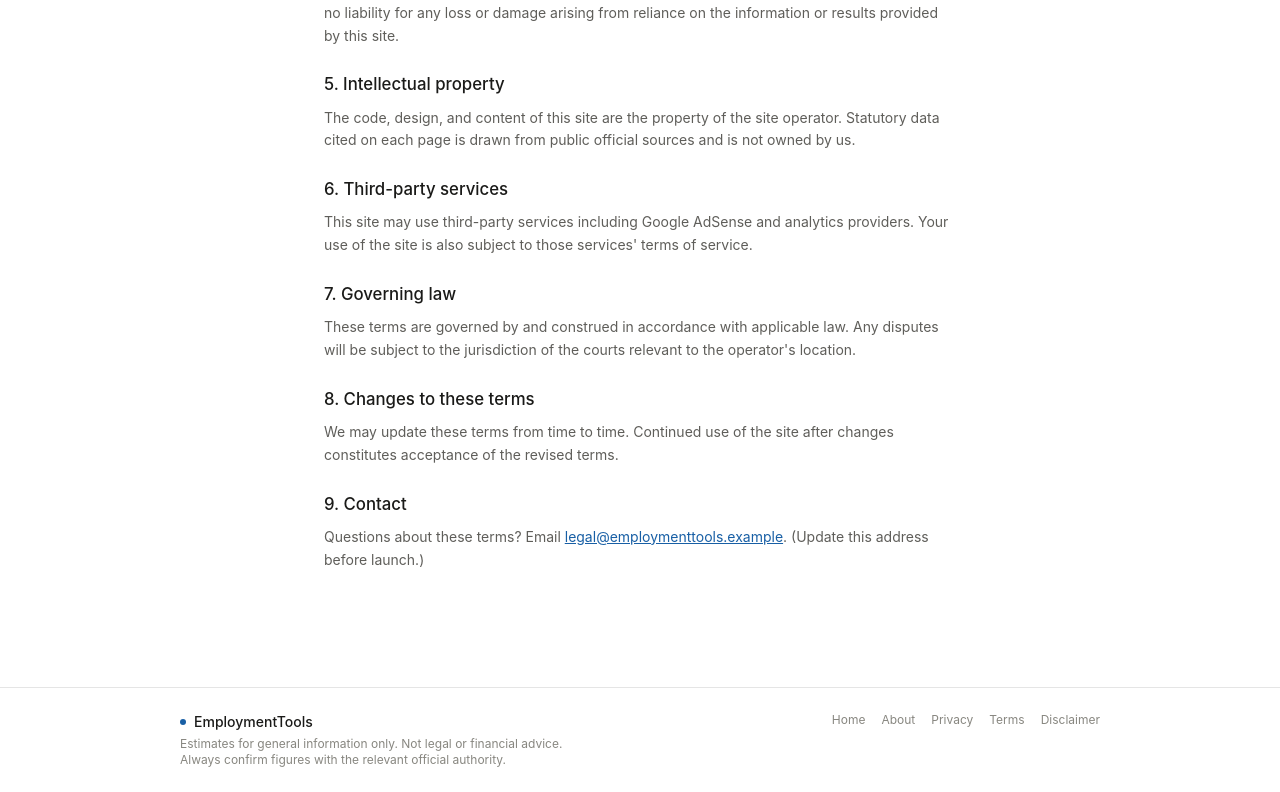
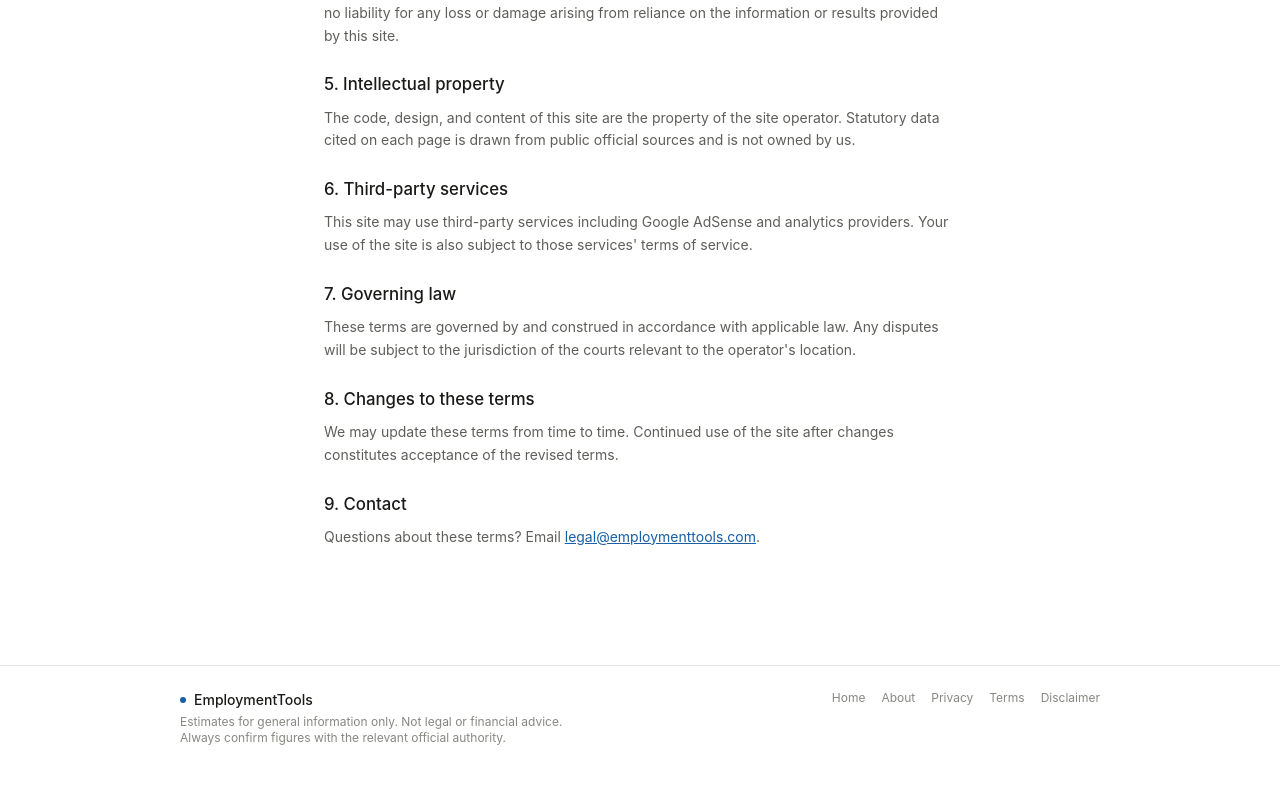
Before and after one commit to jaspalzzz/everyDayTools, a Next.js app: page /terms in a window 1280 px wide. Shown: the part 815-1607 px from the top of the page. After the commit the page ends 1585 px from the top, so only its background shows below. Built offline with nearby package versions, Linux system fonts and the light colour scheme; no server answers.

Commit message:
T0 complete: env-driven domain, contact emails in SITE, twitter-image, legal pages in sitemap

```diff
--- a/app/layout.tsx
+++ b/app/layout.tsx
@@ -27,7 +27,7 @@ export const metadata: Metadata = {
     title: `${SITE.name} — ${SITE.tagline}`,
     description:
       "Free, country-aware employment calculators. Live results, no signup, instant PDF.",
-    images: ["/opengraph-image"],
+    images: ["/twitter-image"],
   },
 };
 
--- a/app/privacy/page.tsx
+++ b/app/privacy/page.tsx
@@ -91,10 +91,10 @@ export default function PrivacyPage() {
       <h2>8. Contact</h2>
       <p>
         Questions about this policy? Email us at{" "}
-        <a href="mailto:privacy@employmenttools.example" className="text-brand-600 hover:underline">
-          privacy@employmenttools.example
+        <a href={`mailto:${SITE.privacyEmail}`} className="text-brand-600 hover:underline">
+          {SITE.privacyEmail}
         </a>
-        . (Update this address before launch.)
+        .
       </p>
     </article>
   );
--- a/app/sitemap.ts
+++ b/app/sitemap.ts
@@ -12,6 +12,9 @@ export default function sitemap(): MetadataRoute.Sitemap {
   return [
     { url: SITE.url, changeFrequency: "weekly", priority: 1 },
     { url: `${SITE.url}/about`, changeFrequency: "yearly", priority: 0.3 },
+    { url: `${SITE.url}/privacy`, changeFrequency: "yearly", priority: 0.2 },
+    { url: `${SITE.url}/terms`, changeFrequency: "yearly", priority: 0.2 },
+    { url: `${SITE.url}/disclaimer`, changeFrequency: "yearly", priority: 0.2 },
     ...toolEntries,
   ];
 }
--- a/app/terms/page.tsx
+++ b/app/terms/page.tsx
@@ -83,10 +83,10 @@ export default function TermsPage() {
       <h2>9. Contact</h2>
       <p>
         Questions about these terms? Email{" "}
-        <a href="mailto:legal@employmenttools.example" className="text-brand-600 hover:underline">
-          legal@employmenttools.example
+        <a href={`mailto:${SITE.legalEmail}`} className="text-brand-600 hover:underline">
+          {SITE.legalEmail}
         </a>
-        . (Update this address before launch.)
+        .
       </p>
     </article>
   );
--- /dev/null
+++ b/app/twitter-image.tsx
@@ -0,0 +1,8 @@
+import OgImage, { alt as ogAlt, contentType as ogContentType, size as ogSize } from "./opengraph-image";
+
+export const runtime = "edge";
+export const alt = ogAlt;
+export const size = ogSize;
+export const contentType = ogContentType;
+
+export default OgImage;
--- a/lib/seo.ts
+++ b/lib/seo.ts
@@ -8,8 +8,11 @@ import type { FaqItem } from "./types";
 
 export const SITE = {
   name: "EmploymentTools",
-  url: "https://employmenttools.example",
+  url: process.env.NEXT_PUBLIC_SITE_URL ?? "https://employmenttools.com",
   tagline: "Country-aware employment calculators with instant document output",
+  contactEmail: "hello@employmenttools.com",
+  privacyEmail: "privacy@employmenttools.com",
+  legalEmail: "legal@employmenttools.com",
 } as const;
 
 export function webApplicationSchema(params: {
```
Also changed, not shown: 2 other files (tests, documents, lock files or other folders).
